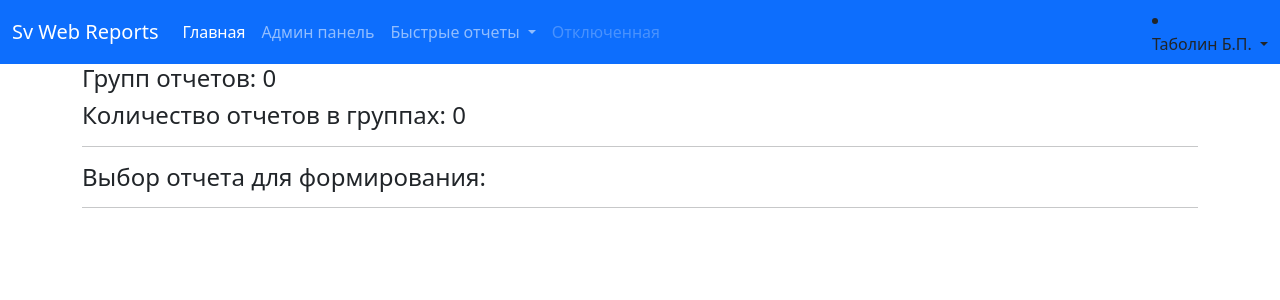
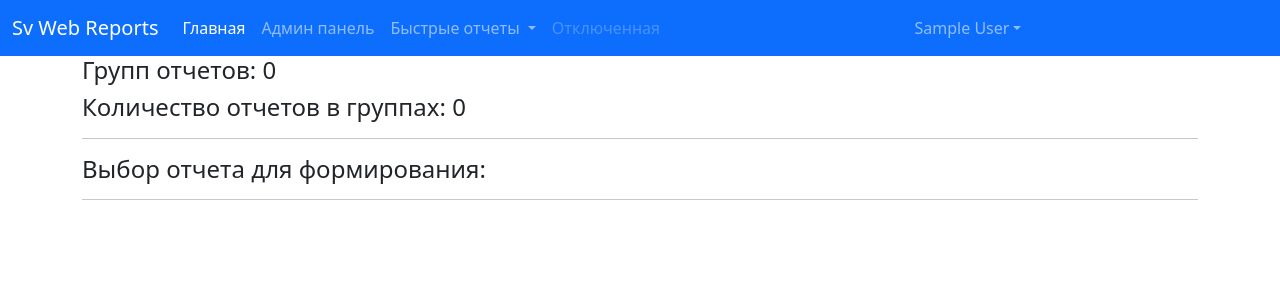
Before and after one commit to Sinerson/Flask_report, a Flask app: page /index in a window 1280 px wide. Shown: the top 300 px of the page. Run offline with Flask 3, Linux system fonts and the light colour scheme; the visitor is signed in with stand-in values (Sample User, id 1); data that the repository does not hold is empty; parts of the project's set-up code (start-up, migrations or seed data) failed here and were passed over; some libraries are stand-ins or nearby versions.

Commit message:
+ доработки форм

```diff
--- a/app.py
+++ b/app.py
@@ -1,14 +1,17 @@
 import datetime, os
-from datetime import datetime
+from datetime import datetime, timedelta
 import json
 from json import *
 import werkzeug.exceptions
-from flask import Flask, render_template, request, url_for, redirect, flash, make_response, session, g
+from flask import Flask, render_template, request, url_for, redirect, flash, make_response, session, g, send_file
 from werkzeug.exceptions import abort
 from werkzeug.security import generate_password_hash, check_password_hash
 import pyodbc
 import pandas as pd
+import numpy as np
 import openpyxl
+import xlsxwriter
+from io import BytesIO
 from config import DRIVER, SERVER, PORT, USER, PASSW, LANGUAGE, CLIENT_HOST_NAME, CLIENT_HOST_PROC, APPLICATION_NAME, SECRET_KEY
 
 
@@ -53,9 +56,22 @@ class Reports():
 				reports_list.append(dict(zip(columns_name,row)))
 			cursor.close()
 			return reports_list
+	def makeExcel():
+		df_1 = pd.DataFrame(np.random.randint(0,10,size=(10,4)), columns=list('ABCD'))
+		output = BytesIO()
+		writer = pd.ExcelWriter(output, engine='xlsxwriter')
+		df_1.to_excel(writer,startrow=0, merge_cells=False, sheet_name='Sheet_1')
+		workbook = writer.book
+		worksheet = writer.sheets["Sheet_1"]
+		format = workbook.add_format()
+		format.set_bg_color('#eeeeee')
+		worksheet.set_column(0,9,28)
+		writer.close()
+		output.seek(0)
+		return send_file(output,download_name="testing.xlsx",as_attachment=True)
+
 
 class User():
-
 	def getUser(username, password):
 		if username and password is not None:
 			cursor = get_connection()
@@ -71,10 +87,19 @@ class User():
 			return user
 		else:
 			return None
-	def login(Login):
+	def login(Login, Password=None):
 		if request.method == 'POST':
-			session['logged_in'] = True
-			session['Login'] = Login
+			session.permanent = True
+			app.permanent_session_lifetime = timedelta(hours=8)
+			if not Password:
+				session['logged_in'] = True
+				session['Login'] = Login
+			else:
+				user_info = User.getUser(Login, Password)
+				session['logged_in'] = True
+				session['Login'] = Login
+				for item in user_info:
+					session['FullName'] = item['FULL_NAME']
 			return True
 	def logout(self):
 		session.pop('logged_in', False)
@@ -94,9 +119,9 @@ def form_authorization():
 		if not user:
 			return render_template('auth_bad.html')
 		else:
+			User.login(Login, Password)
 			for item in user:
 				if item['USER_NAME'] == Login and check_password_hash(psw_hash, item['USER_PASSWORD']) is True or g.user is not None:
-					User.login(Login)
 					return redirect('/index')
 				else:
 					return render_template('auth_bad.html')
@@ -109,17 +134,17 @@ def index():
 	if session.get('logged_in') == True:
 		reports_group = Reports.getGroup()
 		reports_list = Reports.getList()
-		user_info = [{'USER_CODE': 173, 'USER_NAME': 'tabolin_bp', 'USER_PASSWORD': 'j3qq4h7h2v7gkjk', 'USER_STATUS': 'А', 'FULL_NAME': 'Таболин Б.П.', 'GROUP_CODE': 188}]
-		return render_template('index.html', reports_list=reports_list, reports_group = reports_group, user_info = user_info)
+		Reports.makeExcel()
+		return render_template('index.html', reports_list=reports_list, reports_group = reports_group, user_info = session.get('FullName'))
 	else:
 		return redirect('/')
 
 
 @app.route('/logout', methods=['GET'])
 def logout():
-	name = session.get('Login')
+	FullName = session.get('FullName')
 	User.logout(session.get('Login'))
-	return render_template('logout.html', name=name)
+	return render_template('logout.html', name=FullName)
 
 
 @app.route('/tgusers', methods = ('GET','POST'))
--- a/templates/base.html
+++ b/templates/base.html
@@ -41,7 +41,8 @@
                                     "autoWidth": true, {# автоподбор ширины столбцов для того чтобы уместиться на экране #}
                                     bLengthChange: true,
                                     language: {
-                                        url: "//cdn.datatables.net/plug-ins/1.13.4/i18n/ru.json",
+                                        {# url: "//cdn.datatables.net/plug-ins/1.13.4/i18n/ru.json", #}
+                                        url: "{{ url_for('static', filename='ru.json') }}",
                                         decimal: ',',
                                         thousands: '.',
                                     },
@@ -102,16 +103,22 @@
           <a class="nav-link disabled">Отключенная</a>
         </li>
       </ul>
-    <li class="nav-item dropdown">
-        {% for item in user_info %}
-        <a class="nav-link dropdown-toggle" href="#" id="navbarDropdown" role="button" data-bs-toggle="dropdown" aria-expanded="false">
-            {{ item['FULL_NAME'] }}
-        </a>
-        {% endfor %}
-        <ul class="dropdown-menu" aria-labelledby="navbarDropdown">
-            <li><a class="dropdown-item" href="/logout">Выйти</a> </li>
+        <ul class="nav-item dropdown nav-item navbar-nav me-auto mb-1 mb-lg-0">
+            {% if not user_info %}
+                <a class="nav-link dropdown-toggle" href="#" id="navbarDropdown" role="button" data-bs-toggle="dropdown" aria-expanded="false">
+                    Выход из системы
+                </a>
+                <ul class="dropdown-menu" aria-labelledby="navbarDropdown">
+                    <a class="dropdown-item" href="/logout">Выйти</a>
+                </ul>
+            {% else %}
+                <a class="nav-link dropdown-toggle" href="#" id="navbarDropdown" role="button" data-bs-toggle="dropdown" aria-expanded="false">{{ user_info }}</a>
+                <ul class="dropdown-menu" aria-labelledby="navbarDropdown">
+                    <a class="dropdown-item" href="/logout">Выйти</a>
+                </ul>
+            {% endif %}
         </ul>
-    </li>
+
     {#
       <form class="d-flex" role="search">
          <input class="form-control form-control-sm" type="search" aria-label="Поиск" placeholder="Поиск" aria-controls="reportTable">
--- a/templates/index.html
+++ b/templates/index.html
@@ -21,8 +21,8 @@
                     <option value = "1">По юр.лицам</option>
                     <option value = "0">По физ.лицам</option>
                 </select>
-                <input type="date" name="nDate" value="01-01-2023"/>
-                <input type="date" name="kDate" value="31-12-2023"/>
+                <input type="date" name="nDate" value="2023-01-01"/>
+                <input type="date" name="kDate" value="2023-12-01"/>
                 <input type="submit" value="Выполнить" />
                 </form>
             </div>
```
Also changed, not shown: static/js/progressbar.js (added, +8 -0 lines), templates/logout.html (+7 -1 lines).
